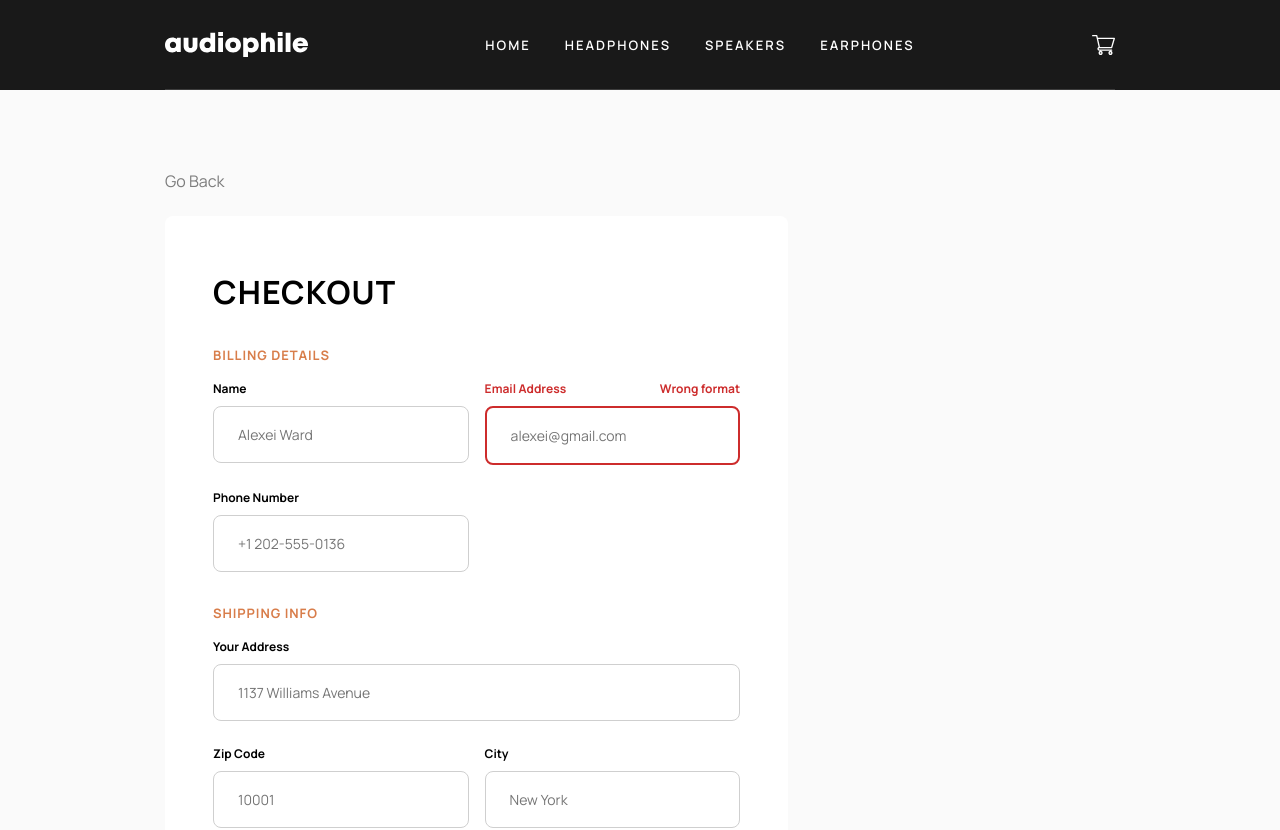
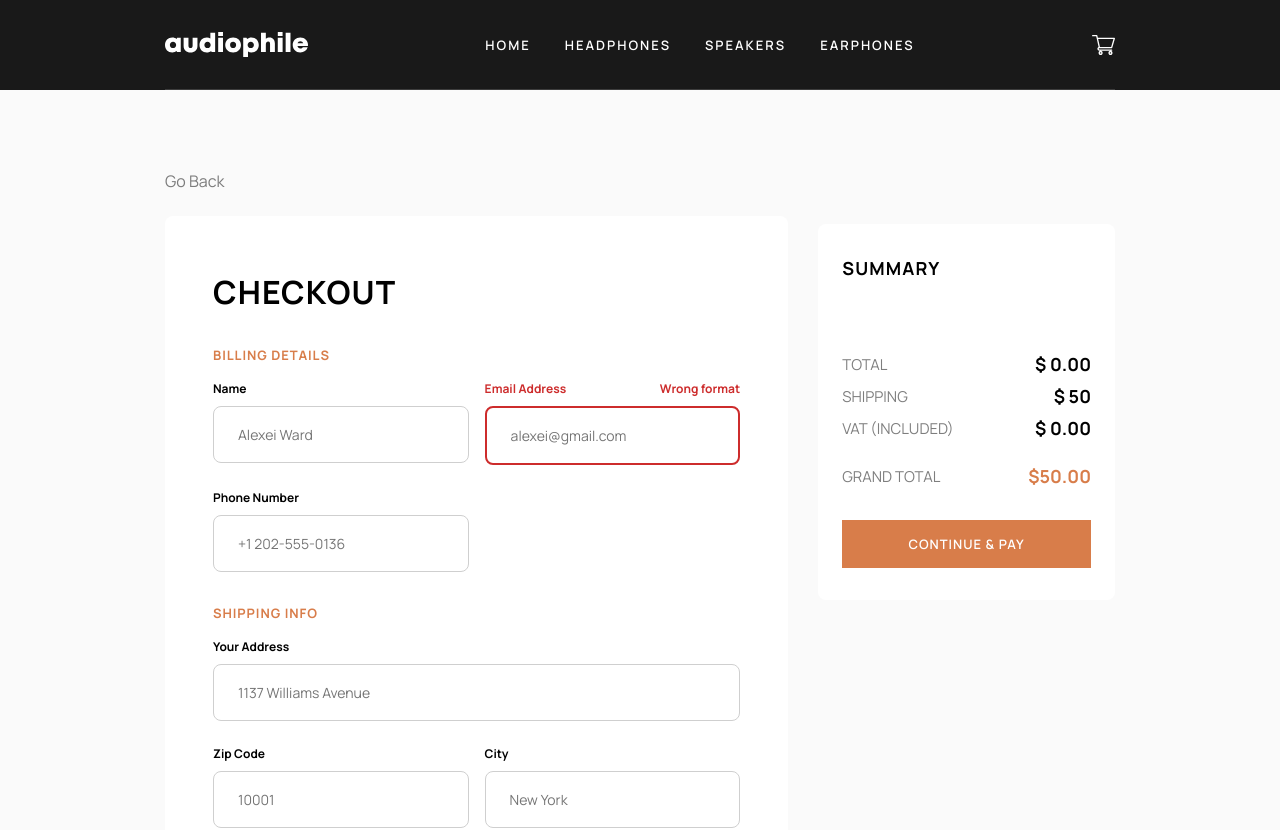
Before and after one commit to RickyReyes/audiophile, a React (Create React App) app: page /checkout in a window 1280 px wide. Shown: the top 830 px of the page. Built offline with nearby package versions, Linux system fonts and the light colour scheme.

Commit message:
grid fixed

```diff
--- a/src/App.css
+++ b/src/App.css
@@ -1485,7 +1485,6 @@ Desktop
     gap: 30px;
   }
   .checkout__main {
-    grid-row-start: 1;
     padding: 3.375rem 3rem;
   }
   .checkout__main__heading {
@@ -1494,5 +1493,6 @@ Desktop
   }
   .checkout__summary {
     align-self: flex-start;
+    grid-column-start: 2;
   }
 }/*# sourceMappingURL=App.css.map */
--- a/src/App.scss
+++ b/src/App.scss
@@ -1561,7 +1561,6 @@ Desktop
       gap: 30px;
     }
     &__main {
-      grid-row-start: 1;
       padding: 3.375rem 3rem;
       &__heading {
         letter-spacing: 1.14286px;
@@ -1570,6 +1569,7 @@ Desktop
     }
     &__summary {
       align-self: flex-start;
-    }
-  }
-}
+      grid-column-start: 2;
+    }
+  }
+}
--- a/src/routes/CheckoutPage.jsx
+++ b/src/routes/CheckoutPage.jsx
@@ -17,12 +17,10 @@ const CheckoutPage = () => {
       <p className="go-back" onClick={() => navigate(-1)}>
         Go Back
       </p>
-      <div className="checkout__grid">
-        <form onSubmit={handleSubmit} action="#">
-          <CheckoutMain />
-          <CheckoutSummary />
-        </form>
-      </div>
+      <form className="checkout__grid" onSubmit={handleSubmit} action="#">
+        <CheckoutMain />
+        <CheckoutSummary />
+      </form>
     </main>
   );
 };
```
Also changed, not shown: preview.jpg (deleted), 1 other file (tests, documents, lock files or other folders).
